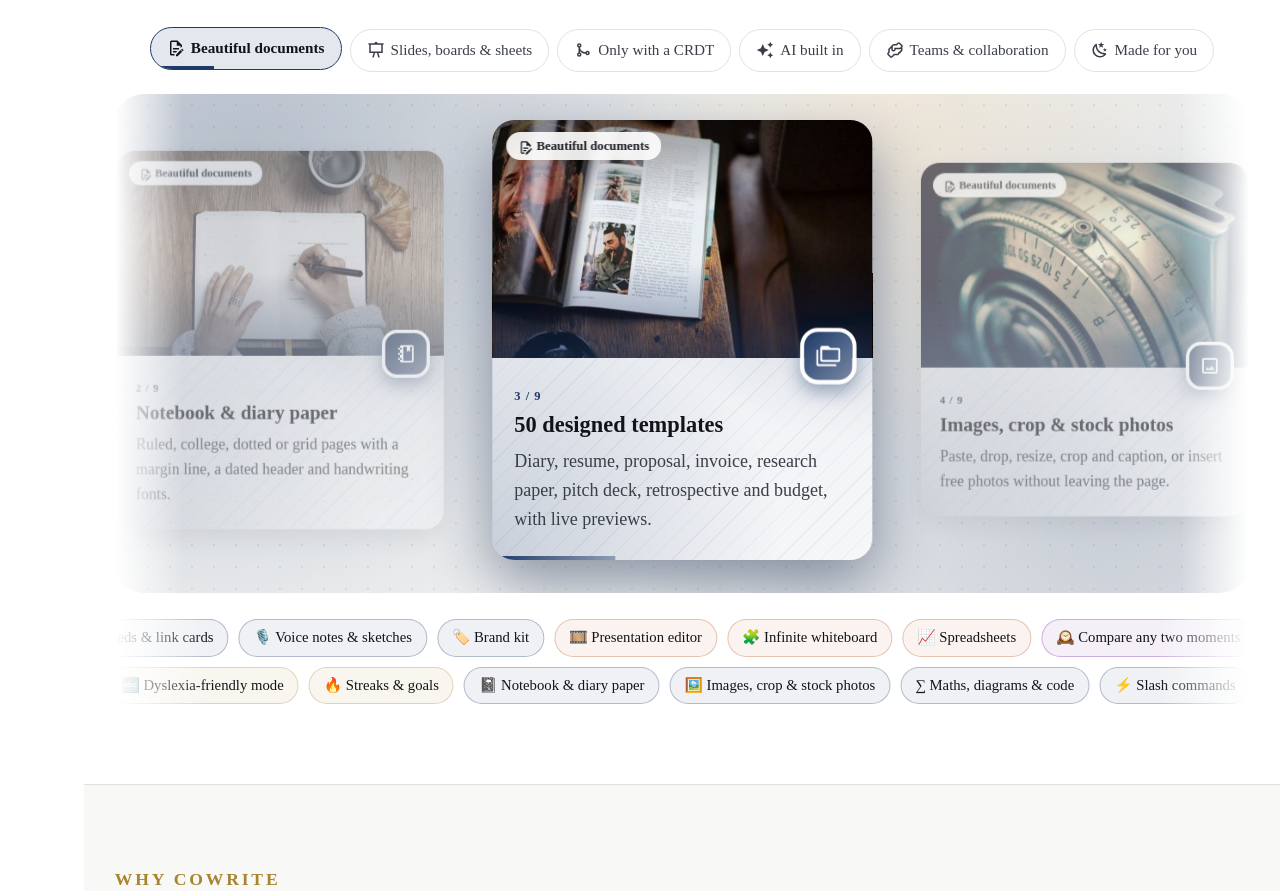
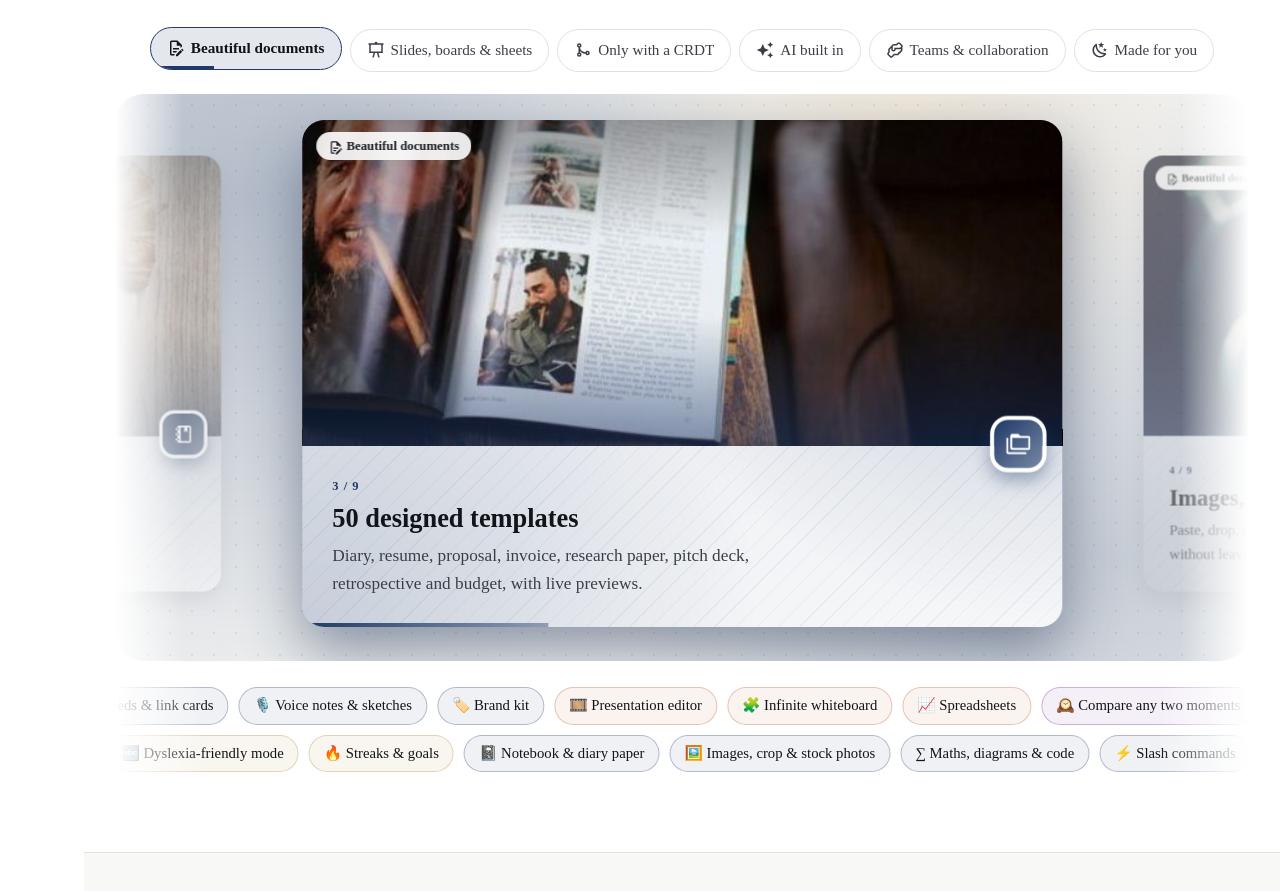
Before and after one commit to Jarpula-Nirjala/CoWrite, a React (Vite) app in the folder client/: page / in a window 1280 px wide. Shown: the part 1278-2169 px from the top of the page. Built offline with nearby package versions, Linux system fonts and the light colour scheme; no server answers; a web font is replaced by a local one.

Commit message:
Feature carousel cards twice as wide, with panoramic photos and roomier text

```diff
--- a/client/src/components/FeatureShowcase.tsx
+++ b/client/src/components/FeatureShowcase.tsx
@@ -146,8 +146,8 @@ export function FeatureShowcase() {
     return () => clearTimeout(t);
   }, [i, inView]);
 
-  const CW = Math.min(380, stageW * 0.78);
-  const GAP = 22;
+  const CW = Math.min(760, stageW * 0.8);
+  const GAP = 28;
   const offset = stageW / 2 - CW / 2 - i * (CW + GAP);
   const first = (gi: number) => CARDS.findIndex((c) => c.gi === gi);
 
--- a/client/src/showcase.css
+++ b/client/src/showcase.css
@@ -239,3 +239,24 @@
     animation: none;
   }
 }
+
+/* Wide cards: a panoramic photo keeps them from growing too tall, and the text gets more room. */
+.carousel-track {
+  gap: 28px;
+}
+@media (min-width: 701px) {
+  .fcard-photo {
+    aspect-ratio: 21 / 9;
+  }
+  .fcard-body {
+    padding: 24px 30px 30px;
+  }
+  .fcard-body h4 {
+    font-size: 1.65rem;
+  }
+  .fcard-body p {
+    max-width: 52ch;
+    font-size: 1.08rem;
+    min-height: 0;
+  }
+}
```
